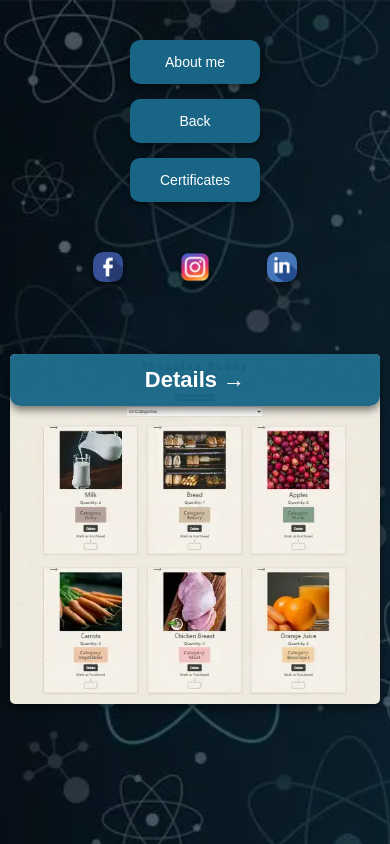
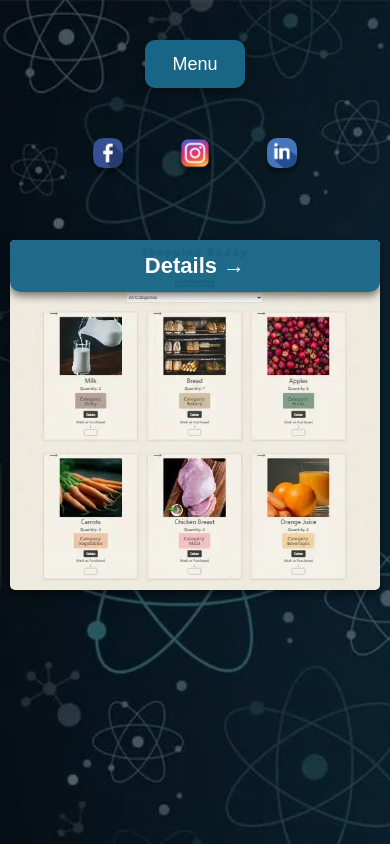
Before and after one commit to natush-NO/natush-website, a Next.js app: page /projectsPage in a window 390 px wide. Shown: the top 844 px of the page. Built offline with nearby package versions, Linux system fonts and the light colour scheme; a web font is replaced by a local one.

Commit message:
Developed a burger menu component to enhance mobile navigation.

```diff
--- a/components/Header/Header.js
+++ b/components/Header/Header.js
@@ -1,7 +1,9 @@
 import { useRouter } from "next/router";
+import { useState, useEffect } from "react";
 import {
   StyledHeader,
   StyledNavHeader,
+  StyledButtonMenu,
   StyledNavItems,
   StyledNavItem,
   StyledNavButton,
@@ -38,6 +40,8 @@ export default function Header({
   isBackProject,
 }) {
   const router = useRouter();
+  const [isMenuOpen, setIsMenuOpen] = useState(false);
+  const [isMobile, setIsMobile] = useState(false);
 
   const handleNavigation = (path) => {
     if (path) {
@@ -47,11 +51,35 @@ export default function Header({
     }
   };
 
+  const toggleMenu = () => {
+    setIsMenuOpen((prev) => !prev);
+  };
+
+  useEffect(() => {
+    const handleResize = () => {
+      setIsMobile(window.innerWidth < 700);
+    };
+
+    handleResize();
+    window.addEventListener("resize", handleResize);
+
+    return () => {
+      window.removeEventListener("resize", handleResize);
+    };
+  }, []);
+
   return (
     <StyledHeader>
       <StyledMainContainer>
         <StyledNavHeader>
-          <StyledNavItems>
+          {isMobile && (
+            <StyledButtonMenu onClick={toggleMenu} aria-label="Toggle menu">
+              {isMenuOpen ? "Close" : "Menu"}
+            </StyledButtonMenu>
+          )}
+
+          {isMobile && isMenuOpen && (
+            <StyledNavItems id="burger">
               <StyledNavItem>
                 <StyledNavButton
                   onClick={() =>
@@ -80,7 +108,9 @@ export default function Header({
 
               <StyledNavItem>
                 <StyledNavButton
-                onClick={() => router.push(isBack ? "/" : "/certificatesPage")}
+                  onClick={() =>
+                    router.push(isBack ? "/" : "/certificatesPage")
+                  }
                   type="button"
                   aria-label={isBack ? "Back" : "Certificates"}
                 >
@@ -88,6 +118,47 @@ export default function Header({
                 </StyledNavButton>
               </StyledNavItem>
             </StyledNavItems>
+          )}
+
+          {!isMobile && (
+            <StyledNavItems id="burger">
+              <StyledNavItem>
+                <StyledNavButton
+                  onClick={() =>
+                    handleNavigation(
+                      pageCertificate || projectsPage ? "/" : undefined
+                    )
+                  }
+                  type="button"
+                  aria-label="About me"
+                >
+                  About me
+                </StyledNavButton>
+              </StyledNavItem>
+              <StyledNavItem>
+                <StyledNavButton
+                  onClick={() =>
+                    router.push(isBackProject ? "/" : "/projectsPage")
+                  }
+                  type="button"
+                  aria-label={isBackProject ? "Back" : "My projects"}
+                >
+                  {isBackProject ? "Back" : "My projects"}
+                </StyledNavButton>
+              </StyledNavItem>
+              <StyledNavItem>
+                <StyledNavButton
+                  onClick={() =>
+                    router.push(isBack ? "/" : "/certificatesPage")
+                  }
+                  type="button"
+                  aria-label={isBack ? "Back" : "Certificates"}
+                >
+                  {isBack ? "Back" : "Certificates"}
+                </StyledNavButton>
+              </StyledNavItem>
+            </StyledNavItems>
+          )}
 
           <StyledSocialItems>
             {socialLinks.map(({ href, alt, src }) => (
--- a/components/Header/StyledHeader.js
+++ b/components/Header/StyledHeader.js
@@ -8,6 +8,14 @@ const sharedContainerStyles = css`
 
 const sharedFlexStyles = css`
   display: flex;
+`;
+
+const sharedButtonSize = css`
+  min-width: 130px;
+`;
+
+const sharedMarginBottom = css`
+  margin-bottom: 50px;
 `;
 
 export const StyledHeader = styled.header`
@@ -25,6 +33,19 @@ export const StyledNavHeader = styled.nav`
   ${sharedContainerStyles};
 `;
 
+export const StyledButtonMenu = styled.button`
+  min-width: 100px;
+  font-size: 18px;
+  padding: 15px 0;
+  ${sharedMarginBottom};
+
+  @media (min-width: 500px) {
+    ${sharedButtonSize};
+    padding: 15px;
+    font-size: 22px;
+  }
+`;
+
 export const StyledNavItems = styled.ul`
   font-size: 14px;
   max-width: 350px;
@@ -33,8 +54,9 @@ export const StyledNavItems = styled.ul`
   gap: 15px;
   flex-wrap: wrap;
   align-items: center;
+  text-alighn: center;
   ${sharedContainerStyles};
-  margin-bottom: 50px;
+  ${sharedMarginBottom};
 
   @media (min-width: 500px) {
     max-width: 450px;
@@ -57,7 +79,7 @@ export const StyledNavItems = styled.ul`
 export const StyledNavItem = styled.li``;
 
 export const StyledNavButton = styled.button`
-  min-width: 130px;
+  ${sharedButtonSize};
 `;
 
 export const StyledSocialItems = styled.ul`
--- a/components/StyledIndex.js
+++ b/components/StyledIndex.js
@@ -8,7 +8,7 @@ export const StyledMain = styled.main`
 
 export const StyledMainContainer = styled.div`
   max-width: 1350px;
-  padding: 0 15px;
+  padding: 0 25px;
   text-align: center;
   margin: 0 auto;
 `;
```
Lines whose indentation alone changed are shown as unchanged.
